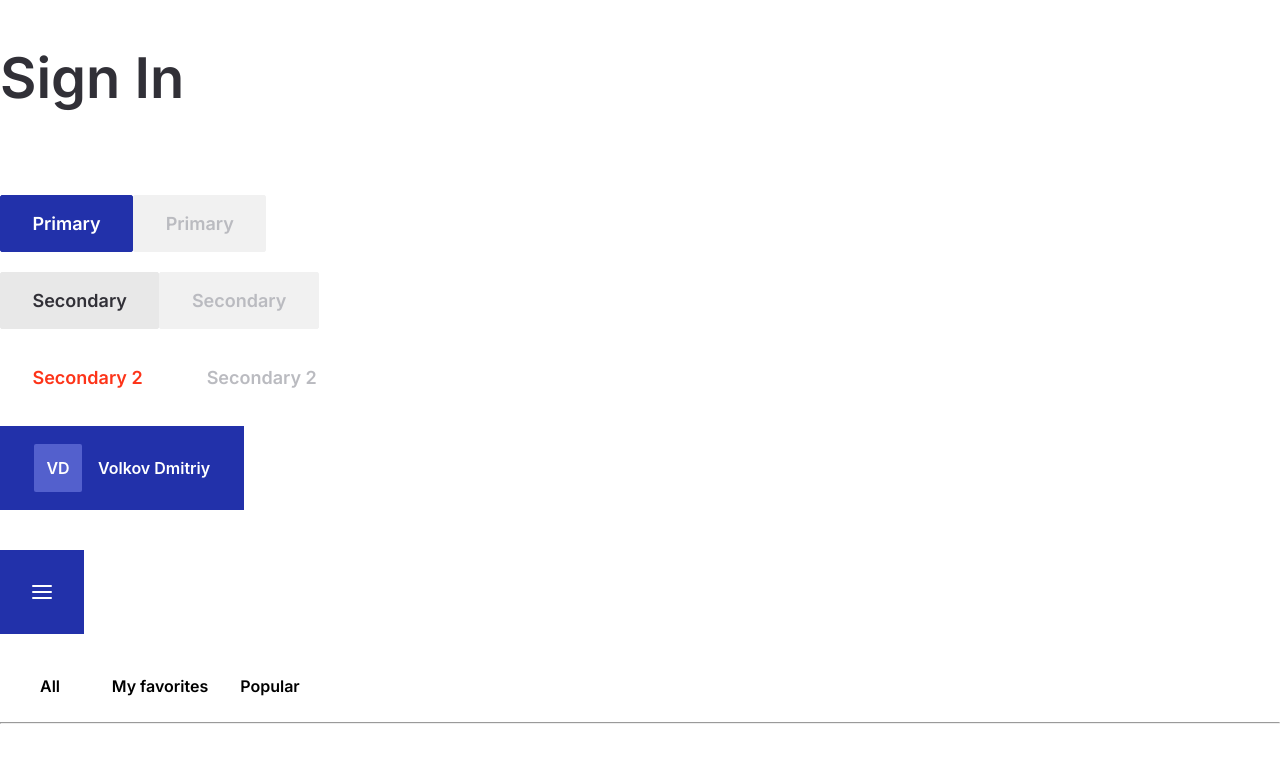
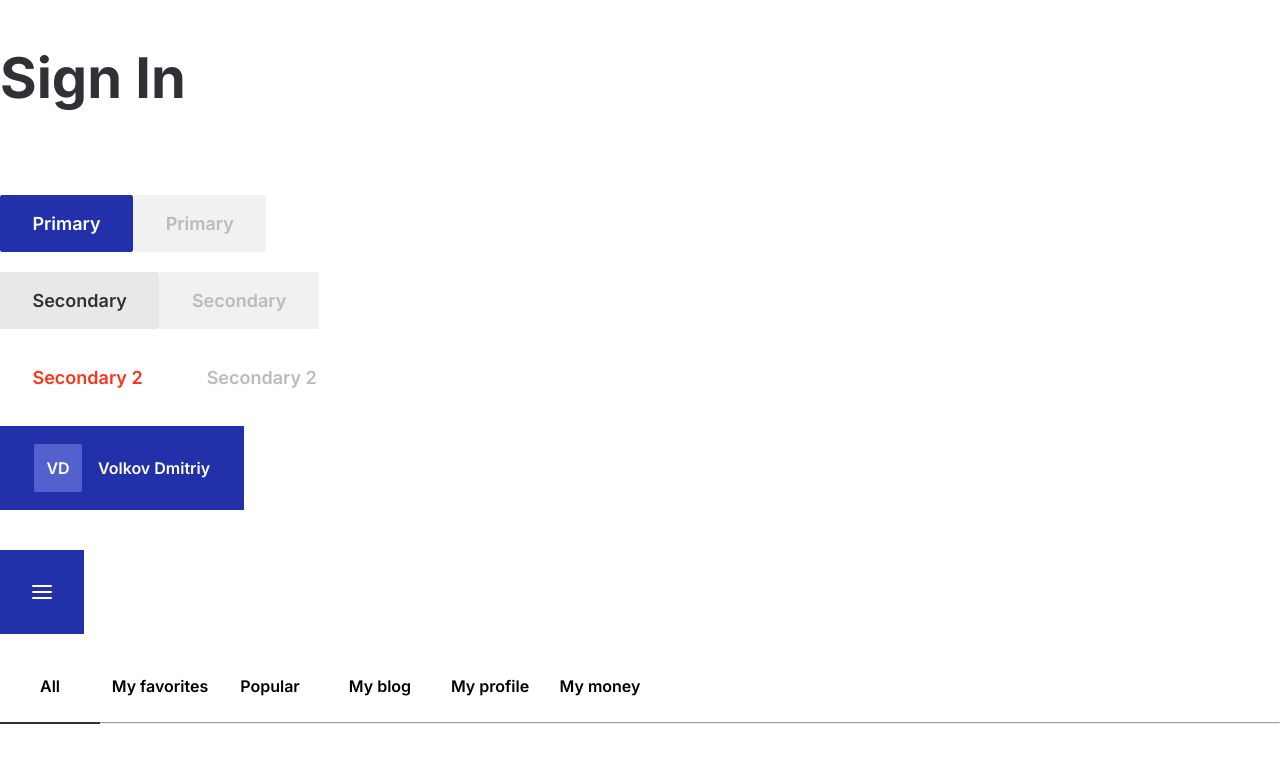
Before and after one commit to d1m0ss/myReactApp, a React (Create React App) app: page / in a window 1280 px wide. Shown: the top 762 px of the page. Built offline with nearby package versions, Linux system fonts and the light colour scheme.

Commit message:
ref: style & script ref

```diff
--- a/public/index.html
+++ b/public/index.html
@@ -5,7 +5,7 @@
     <meta name="viewport" content="width=device-width, initial-scale=1" />
     <link rel="preconnect" href="https://fonts.googleapis.com" />
     <link rel="preconnect" href="https://fonts.gstatic.com" crossorigin />
-    <link href="https://fonts.googleapis.com/css2?family=Inter:wght@400;600&display=swap" rel="stylesheet"
+    <link href="https://fonts.googleapis.com/css2?family=Inter:wght@400;600;700&display=swap" rel="stylesheet"
     />
     <title>React App</title>
   </head>
--- a/src/App.tsx
+++ b/src/App.tsx
@@ -33,7 +33,7 @@ export const App = () => {
       <HamburgerBtn />
       <br />
       <br />
-      <Tabs content="All My-favorites Popular"/>
+      <Tabs content="All My-favorites Popular My-blog My-profile My-money"/>
     </div>
   );
 };
--- a/src/components/HamburgerBtn/HamburgerBtn.scss
+++ b/src/components/HamburgerBtn/HamburgerBtn.scss
@@ -1,10 +1,11 @@
-@mixin dashSetings {
+@mixin dashSetings($posStatus) {
   width: 20px;
   height: 2px;
+  position: $posStatus;
   border-radius: 2px;
   background-color: #fff;
   pointer-events: none;
-  transition: all 0.3s;
+  transition: all 0.1s;
 }
 
 .hamburger-btn {
@@ -14,27 +15,20 @@
   display: flex;
   align-items: center;
   justify-content: center;
-  row-gap: 4px;
-  flex-direction: column;
   cursor: pointer;
-  position: relative;
 
   &__dash {
-    @include dashSetings;
-    position: relative;
+    @include dashSetings(relative);
     &::before {
       content: "";
-      @include dashSetings;
-      position: absolute;
+      @include dashSetings(absolute);
       top: 6px;
     }
     &::after {
       content: "";
-      @include dashSetings;
-      position: absolute;
+      @include dashSetings(absolute);
       bottom: 6px;
     }
-    // position: absolute;
   }
 
   &.active .hamburger-btn__dash {
--- a/src/components/Tabs/Tabs.scss
+++ b/src/components/Tabs/Tabs.scss
@@ -9,13 +9,11 @@
     flex-basis: 100px;
     text-align: center;
     list-style-type: none;
-    font-family: "Inter";
-    font-style: normal;
-    font-weight: 600;
-    font-size: 16px;
-    line-height: 24px;
+    font: normal 600 16px/24px "Inter";
+    padding-bottom: 24px;
+    -webkit-user-select: none;
+    user-select: none;
     cursor: pointer;
-    padding-bottom: 24px;
     position: relative;
     &.active {
       &::after {
--- a/src/components/Tabs/Tabs.tsx
+++ b/src/components/Tabs/Tabs.tsx
@@ -8,9 +8,8 @@ interface ITabs {
 export const Tabs: FC<ITabs> = ({ content }) => {
   const getTabsQuantity = (content: string, event: (e: any) => void) => {
     content = content.trim();
-    if (!content.split(" ").length) return;
-    return content.split(" ").map((el) => (
-      <li className="tabs__item" onClick={event}>
+    return content.split(" ").map((el, i) => (
+      <li className={`tabs__item${!i ? " active" : ""}`} onClick={event}>
         {el.replace("-", " ")}
       </li>
     ));
--- a/src/components/Title/Title.scss
+++ b/src/components/Title/Title.scss
@@ -1,8 +1,4 @@
 .title {
-  font-family: "Inter";
-  font-style: normal;
-  font-weight: 700;
-  font-size: 56px;
-  line-height: 80px;
+  font: normal 700 56px/80px "Inter";
   color: #313037;
 }
--- a/src/components/UserInfo/UserInfo.scss
+++ b/src/components/UserInfo/UserInfo.scss
@@ -11,9 +11,7 @@
   background: #2231aa;
   column-gap: 16px;
   color: #fff;
-  font-weight: 600;
-  line-height: 34px;
-  font-size: 16px;
+  font: normal 600 16px/34px "Inter";
 
   &__initials {
     @include center;
@@ -22,6 +20,4 @@
     border-radius: 2px;
     background: #5360cd;
   }
-  &__name {
-  }
 }
```
